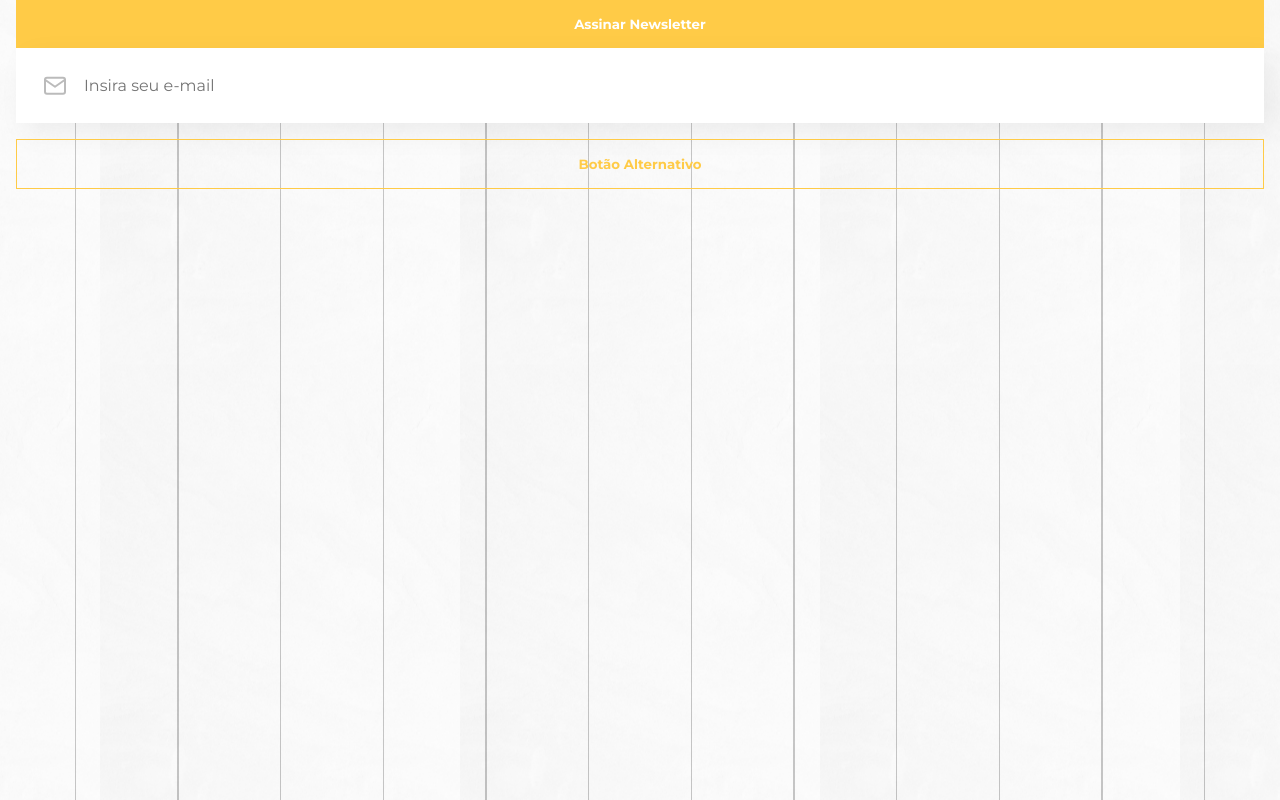
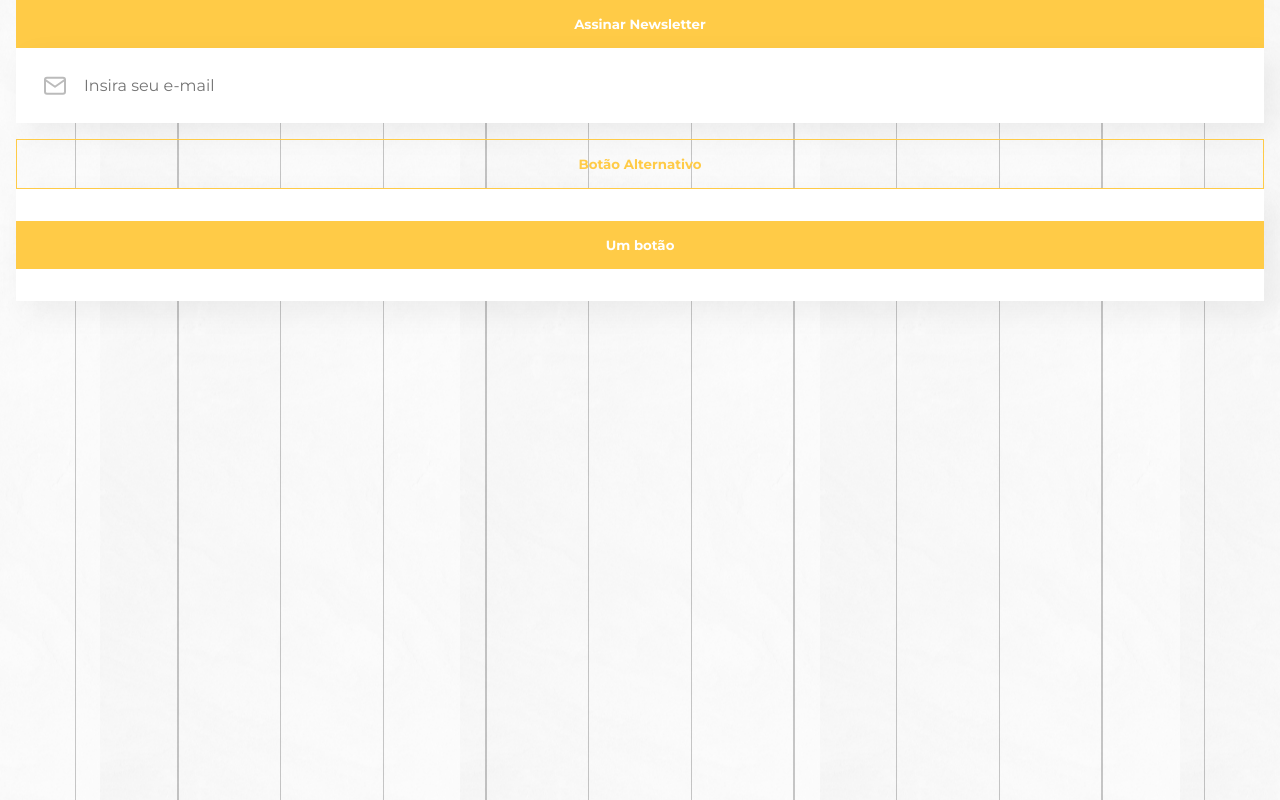
Before and after one commit to jonatanalbernaz/casaverde, a plain HTML site: page index.html in a window 1280 px wide. Drawn offline with Linux system fonts and the light colour scheme; a web font is replaced by a local one.

Commit message:
cartao__finalizado
Componente "Cartao" finalizado.

```diff
--- a/assets/css/base/_variaveis.css
+++ b/assets/css/base/_variaveis.css
@@ -1,9 +1,11 @@
 :root {
   --branco: #FFFFFF;
   --amarelo: #FFCB47;
+  --amarelo-transparente: #FFCB473D;
   --cinza: #909090;
   --preto: #202020;
-  --amarelo30: #FFCB473D;
+  --preto-transparente: #0000000F;
+
 
   --fonte-corpo: "Montserrat";
   --fonte-secundaria: "Elsie Swash Caps";
--- a/assets/css/componentes/_botoes.css
+++ b/assets/css/componentes/_botoes.css
@@ -10,7 +10,7 @@
   padding-top: 1rem;
   padding-bottom: 1rem;
 
-  box-shadow: 10px 10px 30px --var(amarelo30);
+  box-shadow: 10px 10px 30px --var(--amarelo-transparente);
 
   border: none;
 }
--- /dev/null
+++ b/assets/css/componentes/_cartao.css
@@ -0,0 +1,10 @@
+.cartao {
+    box-sizing: border-box;
+
+    padding-top: 2rem;
+    padding-bottom: 2rem;
+
+    background-color: var(--branco);
+
+    box-shadow: 10px 10px 30px var(--preto-transparente);
+}
--- a/assets/css/componentes/_input.css
+++ b/assets/css/componentes/_input.css
@@ -15,7 +15,7 @@
 
   background-color: var(--branco);
 
-  box-shadow: 10px 10px 30px #0000000F;
+  box-shadow: 10px 10px 30px var(--preto-transparente);
 }
 
 .input--icone {
--- a/assets/css/styles.css
+++ b/assets/css/styles.css
@@ -4,6 +4,7 @@
 /* Importando componentes */
 @import url("componentes/_botoes.css");
 @import url("componentes/_input.css");
+@import url("componentes/_cartao.css");
 
 body {
   font-family: var(--fonte-corpo);
--- a/index.html
+++ b/index.html
@@ -16,8 +16,12 @@
 <body>
   <main class="container">
     <button class="botao">Assinar Newsletter</button>
-    <input type="text" class="input input--icone input--email" placeholder="Insira seu e-mail">
+    <input type="text" class="input input--icone input--email" placeholder="Insira seu e-mail" aria-label="Insira seu e-mail">
     <button class="botao botao--alternativo">Botão Alternativo</button>
+
+    <article class="cartao">
+      <button class="botao">Um botão</button>
+    </article>
   </main>
 </body>
 </html>
```
